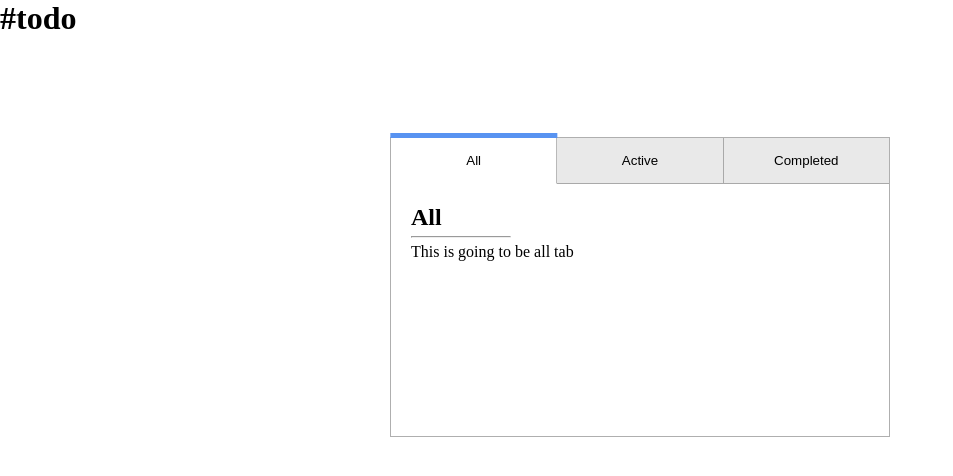
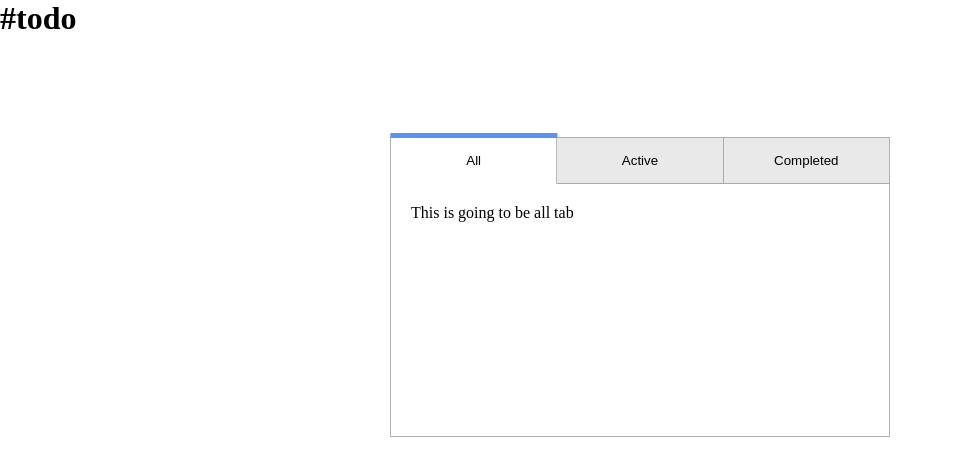
Before and after one commit to hitmaizer/todo-list, a React (Create React App) app: page / in a window 1280 px wide. Shown: the top 476 px of the page, without its empty margins (0-953 px from the left). Built offline with nearby package versions, Linux system fonts and the light colour scheme.

Commit message:
formatting code breaks for better reading

```diff
--- a/src/components/Tabs.jsx
+++ b/src/components/Tabs.jsx
@@ -7,38 +7,38 @@ function Tabs(props) {
       <div className="bloc-tabs">
         <button
           className={props.state === 1 ? "tabs active-tabs" : "tabs"}
-          onClick={() => props.clickHandler(1)}
-        >
-          All
+          onClick={() => props.clickHandler(1)}>
+          <span className="tab__title">
+            All
+          </span>
         </button>
         <button
           className={props.state === 2 ? "tabs active-tabs" : "tabs"}
-          onClick={() => props.clickHandler(2)}
-        >
-          Active
+          onClick={() => props.clickHandler(2)}>
+          <span className="tab__title">
+            Active
+          </span>
         </button>
         <button
           className={props.state === 3 ? "tabs active-tabs" : "tabs"}
-          onClick={() => props.clickHandler(3)}
-        >
-          Completed
+          onClick={() => props.clickHandler(3)}>
+          <span className="tab__title">
+            Completed
+          </span>
         </button>
       </div>
 
       <div className="content-tabs">
         <div
-          className={props.state === 1 ? "content  active-content" : "content"}
-        >
-          <h2>All</h2>
-          <hr />
+          className={props.state === 1 ? "content  active-content" : "content"}>
+
           <p>
             This is going to be all tab
           </p>
         </div>
 
         <div
-          className={props.state === 2 ? "content  active-content" : "content"}
-        >
+          className={props.state === 2 ? "content  active-content" : "content"}>
           <h2>Active</h2>
           <hr />
           <p>
@@ -47,8 +47,7 @@ function Tabs(props) {
         </div>
 
         <div
-          className={props.state === 3 ? "content  active-content" : "content"}
-        >
+          className={props.state === 3 ? "content  active-content" : "content"}>
           <h2>Completed</h2>
           <hr />
           <p>
```
